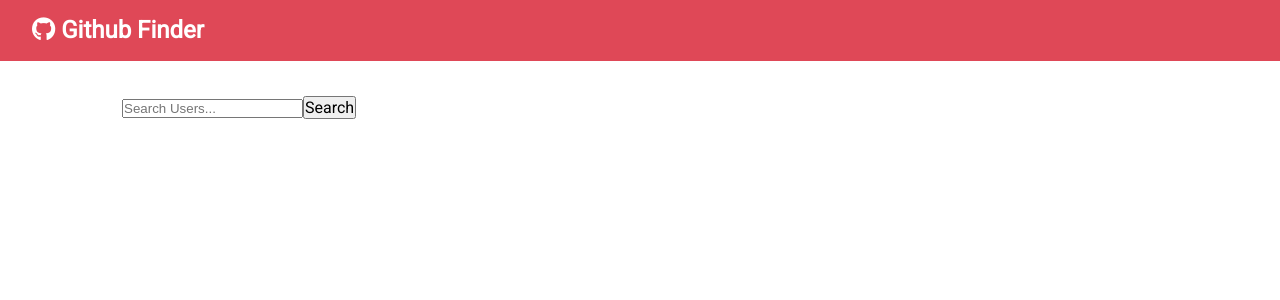
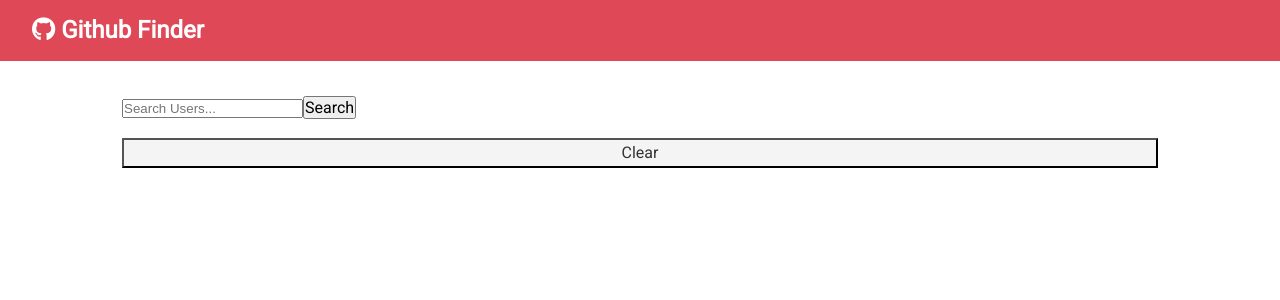
Before and after one commit to BrianLevin/React-Github-Finder, a React (Create React App) app: page / in a window 1280 px wide. Shown: the top 300 px of the page. Built offline with nearby package versions, Linux system fonts and the light colour scheme.

Commit message:
created a button and function which will clear the users

```diff
--- a/src/App.js
+++ b/src/App.js
@@ -22,6 +22,8 @@ class App extends Component {
     // // get the data from user, then set loading back to false
     // this.setState({ users: res.data,items, loading: false });
 // function that calls search users
+
+// search github users
     searchUsers= async text => {
 this.setState({loading: true})
                                                // user will get gitgubs and not run out of requests because of github client and secret
@@ -31,7 +33,9 @@ this.setState({loading: true})
 
     }
   //}
+// clear users from state ???
 
+clearUsers = () => this.setState({users: [], loading: false });
 
   render() {
     // render is a method within a class life cycle method and runs at a certain point when the components are loaded and then it renders
@@ -43,7 +47,7 @@ this.setState({loading: true})
 
         <div className="container">
           {/*sending a prop up instead of down from search users */}
-        <Search searchUsers= {this.searchUsers}/>
+        <Search searchUsers= {this.searchUsers} clearUsers= {this.clearUsers}/>
           {/*  passed down users  state components to props */}
           <Users loading={this.state.loading} users= {this.state.users} />
         </div>
--- a/src/components/users/Search.js
+++ b/src/components/users/Search.js
@@ -7,9 +7,10 @@ export class Search extends Component {
 state= {
     text: ''
 }
-
+// make sure code is more robust with correct prop types
 static propTypes = {
     searchUsers: PropTypes.func.isRequired,
+    clearUsers: PropTypes.func.isRequired,
 }
 // onsubmit subts data
 onSubmit = (e) => {
@@ -35,7 +36,7 @@ this.setState({[e.target.name]: e.target.value })
 
 <input type = "text " name= "text" placeHolder = "Search Users..." value = {this.state.text} onChange = {this.onChange}/>
 <input type= "submit" value="Search" vlassName= "btn btn-dark btn-block" />
-
+<button className= "btn- btn-light btn-block" onClick={this.props.clearUsers}>Clear</button>
                 </form>
             </div>
         )
```
